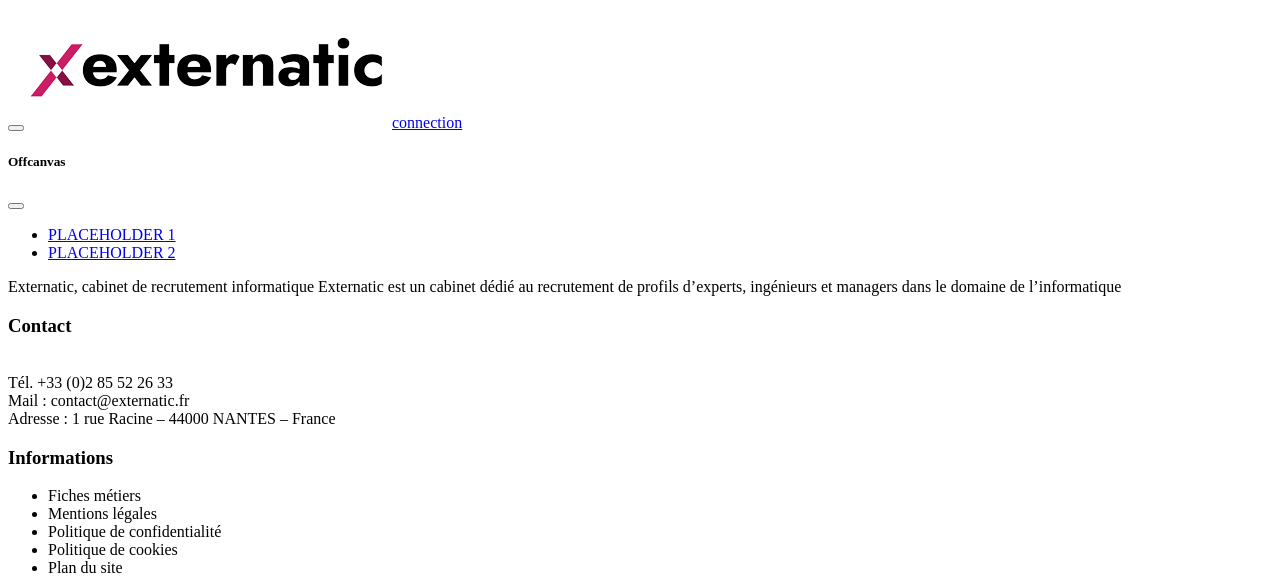
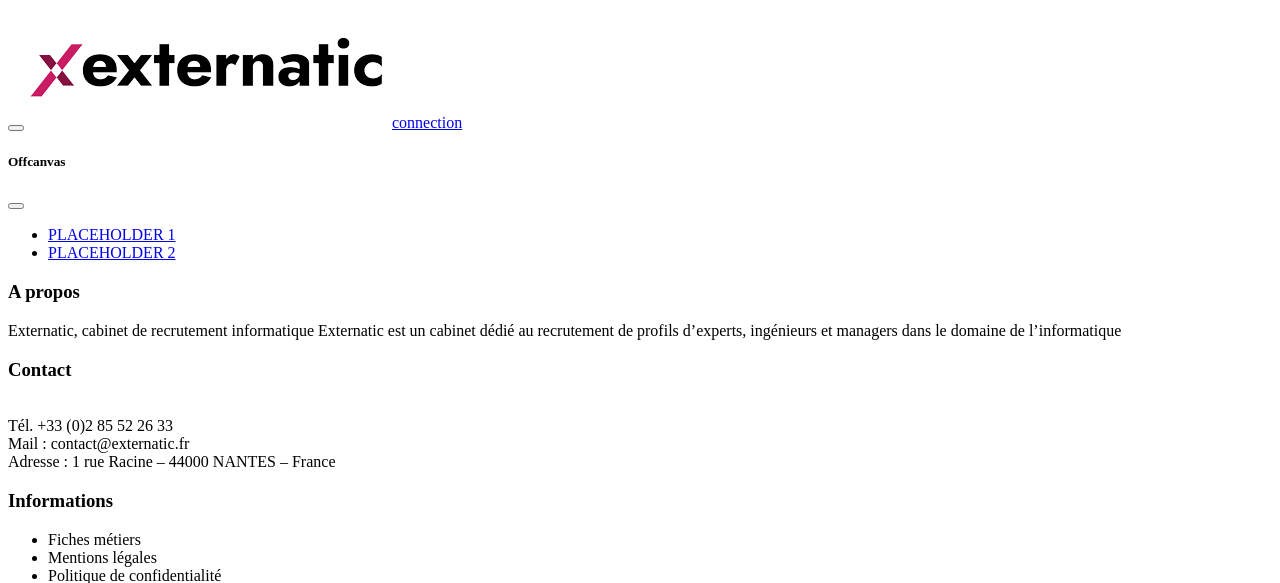
Before and after one commit to Florent-V/WCS_P3_Externatic, a Symfony app: template templates/base.html.twig in a window 1280 px wide. Shown: the top 583 px of the page. Run offline with Twig, Linux system fonts and the light colour scheme; the template is opened without the code that fills it, so the values that code supplies are empty; some libraries are stand-ins or nearby versions.

Commit message:
changement d'une balise #2

```diff
--- a/templates/_include/_footer.html.twig
+++ b/templates/_include/_footer.html.twig
@@ -1,6 +1,7 @@
 <footer class="footer text-center text-lg-start">
     <div class="all">
         <div class="text-1">
+            <h3>A propos</h3>
             <p>
                 Externatic, cabinet de recrutement informatique
                 Externatic est un cabinet dédié au recrutement de
```
